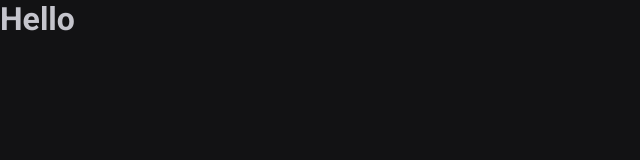
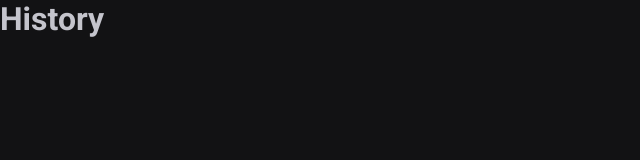
Before and after one commit to lidianerfaria/timer, a React (Vite) app: page /history in a window 1280 px wide. Shown: the top 160 px of the page, without its empty margins (0-640 px from the left). Built offline with nearby package versions, Linux system fonts and the light colour scheme.

Commit message:
chore: react-router-dom config

```diff
--- a/package.json
+++ b/package.json
@@ -12,6 +12,7 @@
   "dependencies": {
     "react": "^18.2.0",
     "react-dom": "^18.2.0",
+    "react-router-dom": "^6.20.1",
     "styled-components": "^6.1.1"
   },
   "devDependencies": {
--- a/src/App.tsx
+++ b/src/App.tsx
@@ -1,11 +1,15 @@
 import { ThemeProvider } from 'styled-components'
 import { defaultTheme } from './styles/themes/default'
 import { GlobalStyle } from './styles/global'
+import Router from './Router'
+import { BrowserRouter } from 'react-router-dom'
 
 function App() {
   return (
     <ThemeProvider theme={defaultTheme}>
-      <h1>Hello</h1>
+      <BrowserRouter>
+        <Router />
+      </BrowserRouter>
       <GlobalStyle />
     </ThemeProvider>
   )
--- /dev/null
+++ b/src/Router.tsx
@@ -0,0 +1,13 @@
+import { Routes, Route } from 'react-router-dom'
+import History from './pages/History'
+
+const Router = () => {
+  return (
+    <Routes>
+      <Route path="/" />
+      <Route path="history" element={<History />} />
+    </Routes>
+  )
+}
+
+export default Router
--- /dev/null
+++ b/src/pages/History.tsx
@@ -0,0 +1,5 @@
+const History = () => {
+  return <h1>History</h1>
+}
+
+export default History
--- /dev/null
+++ b/src/pages/Home.tsx
@@ -0,0 +1,5 @@
+const Home = () => {
+  return <h1>Home</h1>
+}
+
+export default Home
```
Also changed, not shown: 1 other file (tests, documents, lock files or other folders).
